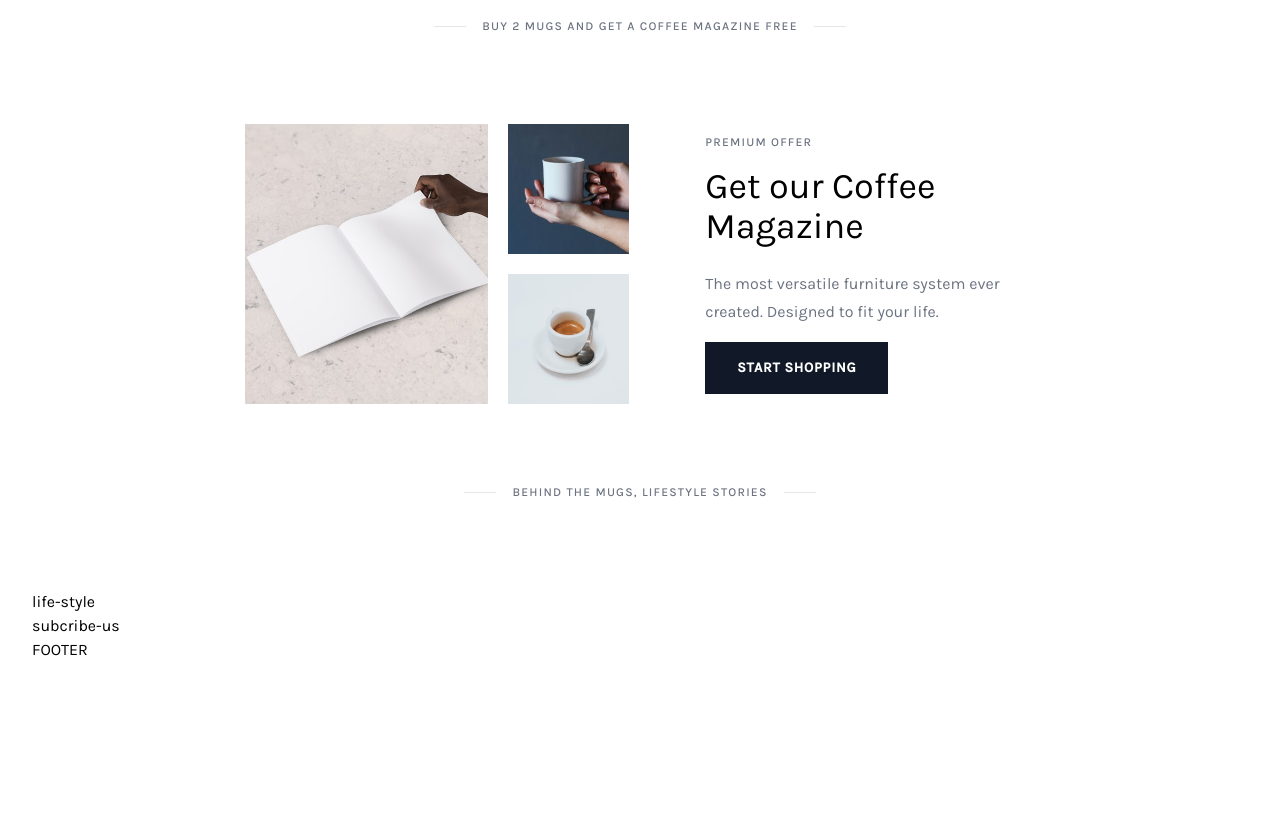
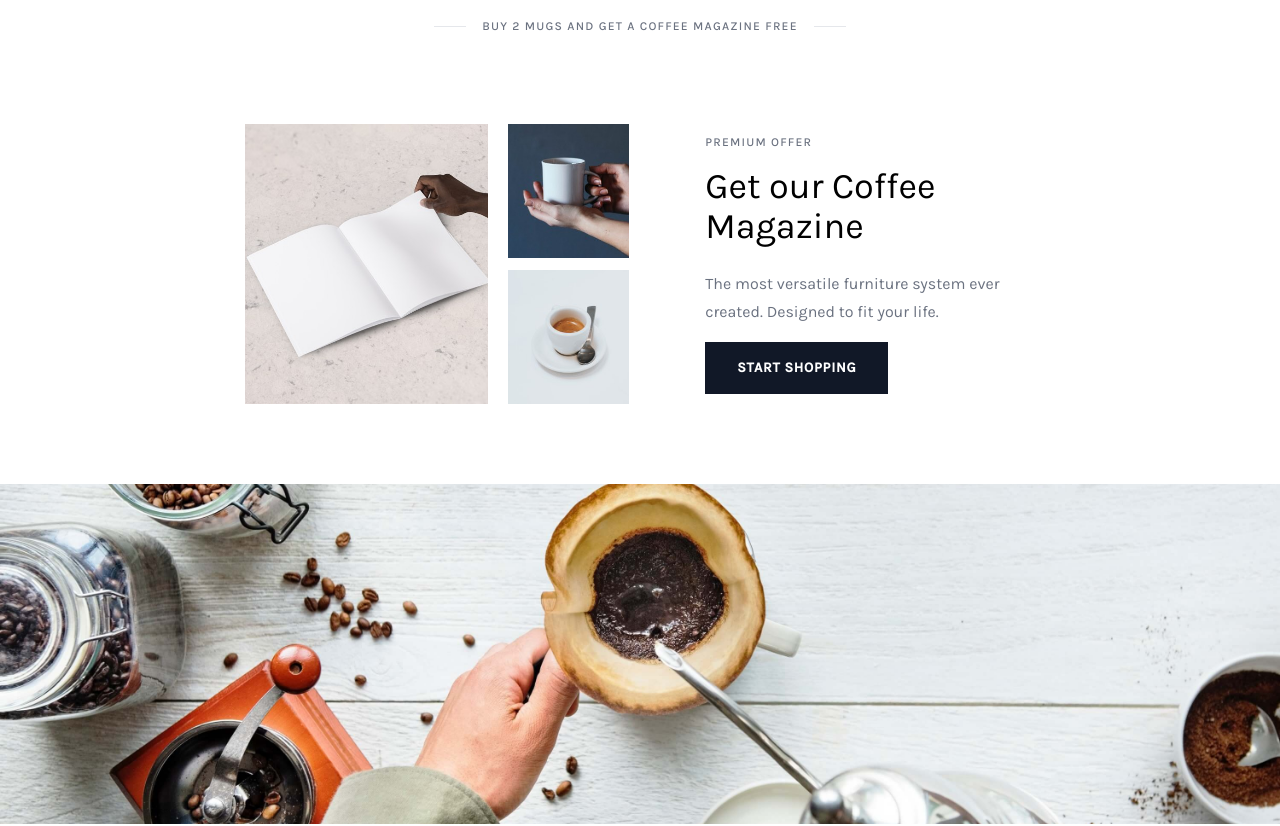
Before and after one commit to thachthaiminh/Learn-TailwindCSS-Coffee-Style, a React (Vite) app in the folder Learn-TailwindCSS-Coffee-Style/: page / in a window 1280 px wide. Shown: the part 3520-4346 px from the top of the page. Before the commit the page ends 4182 px from the top, so only its background shows below. Built offline with nearby package versions, Linux system fonts and the light colour scheme.

Commit message:
Add Parallax.

```diff
--- a/Learn-TailwindCSS-Coffee-Style/src/components/Main.jsx
+++ b/Learn-TailwindCSS-Coffee-Style/src/components/Main.jsx
@@ -19,6 +19,7 @@ function Main() {
 
       <CoffeeMagazine></CoffeeMagazine>
 
+      <div className="ttm-parallax  bg-[url('./assets/parallax.jpg')] bg-cover bg-no-repeat bg-center h-[340px] mb-24 bg-fixed w-[100vw] relative left-[calc(-50vw_+_50%)]"></div>
       <LifeStyle></LifeStyle>
 
       <SubscribeUs></SubscribeUs>
--- a/Learn-TailwindCSS-Coffee-Style/src/components/products/LifeStyle.jsx
+++ b/Learn-TailwindCSS-Coffee-Style/src/components/products/LifeStyle.jsx
@@ -8,7 +8,7 @@ function LifeStyle() {
         </div>
         <div className="ttm-subheadLine-deco-line w-8 h-px bg-gray-200"></div>
       </div>
-      <div className="life-style">life-style</div>
+      <div className="life-style h-[1000px]">life-style</div>
     </div>
   );
 }
--- a/Learn-TailwindCSS-Coffee-Style/tailwind.config.js
+++ b/Learn-TailwindCSS-Coffee-Style/tailwind.config.js
@@ -1,11 +1,16 @@
 /** @type {import('tailwindcss').Config} */
+
+// eslint-disable-next-line no-undef
+const defaultTheme = require("tailwindcss/defaultTheme");
+
 export default {
   content: ["./index.html", "./src/**/*.{js,ts,jsx,tsx}"],
   theme: {
+    screen: {
+      xs: "480px",
+      ...defaultTheme.screen,
+    },
     extend: {
-      screens: {
-        xs: "480px",
-      },
       fontFamily: {
         Karla: ["Karla", "sans-serif"],
       },
```
Also changed, not shown: Learn-TailwindCSS-Coffee-Style/src/assets/parallax.jpg (added).
